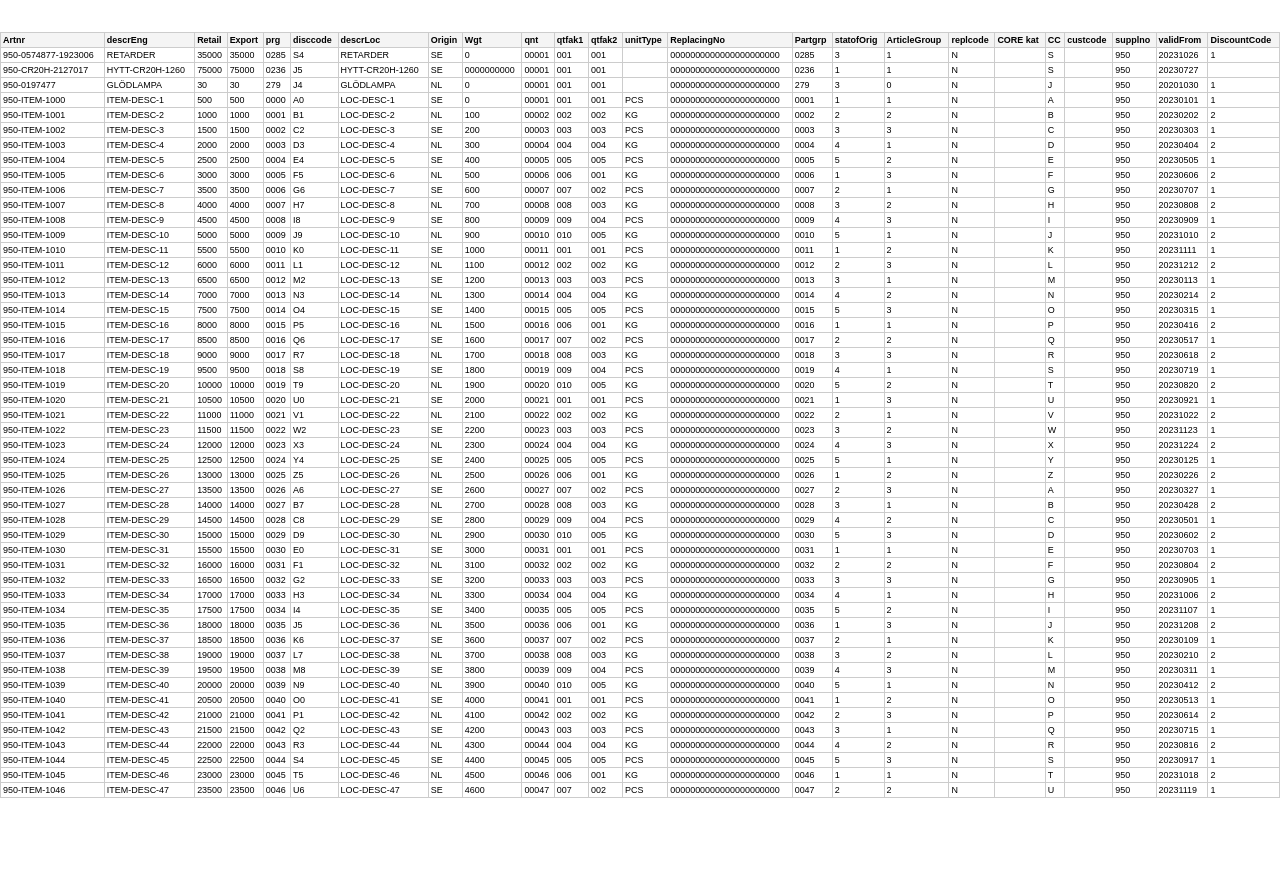
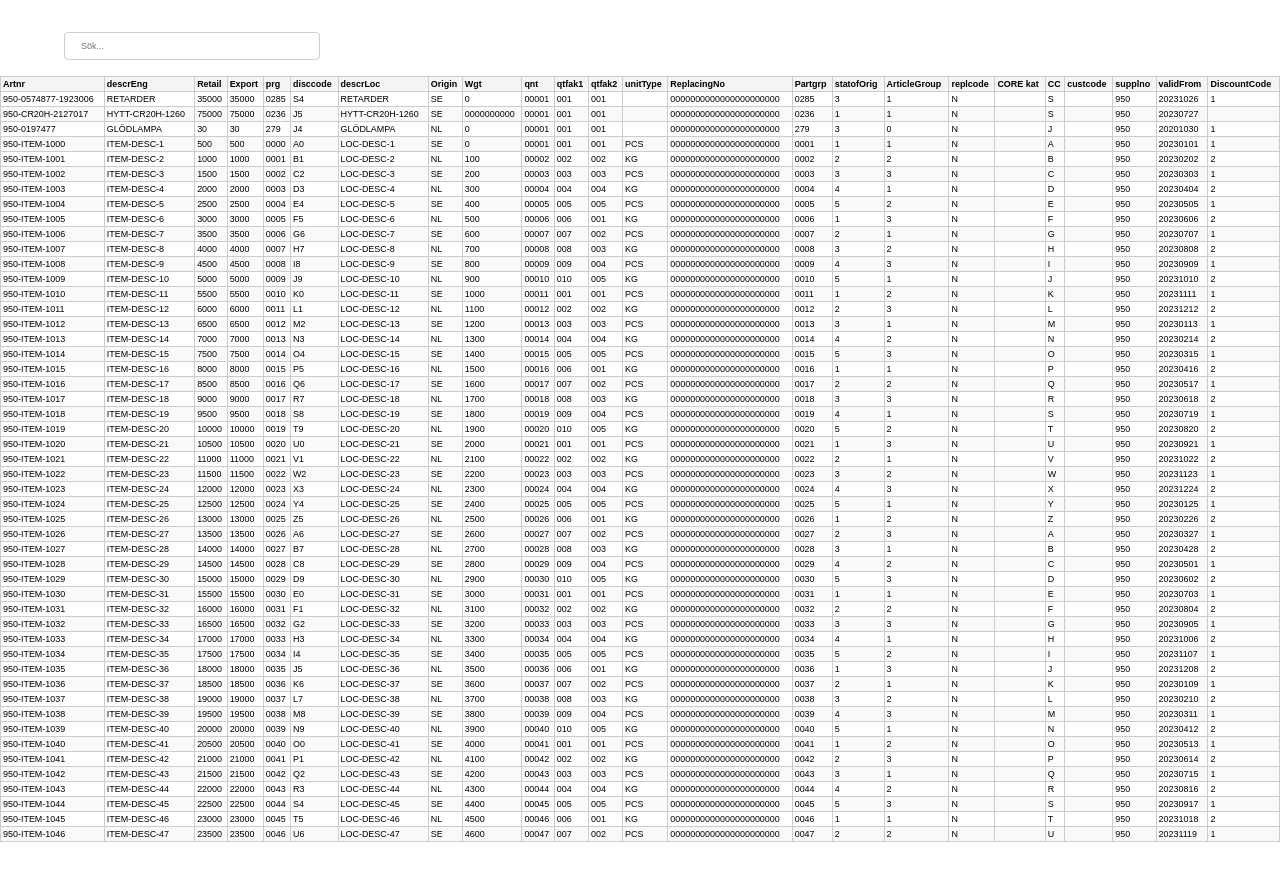
Before and after one commit to william00771/Reservdelar, a React (Vite) app in the folder begdelar.web/: page / in a window 1280 px wide. Before the commit the page ends 830 px from the top, so only its background shows below. Built offline with nearby package versions, Linux system fonts and the light colour scheme.

Commit message:
add: searchbar

```diff
--- a/begdelar.web/src/components/feature/EditPage/DynamicTable.css
+++ b/begdelar.web/src/components/feature/EditPage/DynamicTable.css
@@ -2,7 +2,7 @@
     padding: 2rem 0rem;
     width: 100%;
     overflow-x: auto;
-    font-size: .2rem;
+    font-size: 0.2rem;
   }
 
   .table {
@@ -20,3 +20,27 @@
   .table th {
     background-color: #f4f4f4;
   }
+
+  .search-bar {
+    width: 20%;
+    padding: 0.5rem 1rem;
+    margin: 0 0 1rem 4rem;
+    font-size: calc(0.8em + 0.5vw);
+    border: 1px solid #ccc;
+    border-radius: 4px;
+    outline: none;
+    transition: all 0.3s ease;
+  }
+
+  .search-bar:focus {
+    border-color: #0019d7;
+    box-shadow: 0 0 5px rgba(0, 120, 215, 0.5);
+  }
+
+  .table tbody tr:nth-child(even) {
+    background-color: #f9f9f9;
+  }
+
+  .table tbody tr:hover {
+    background-color: #eaeaea;
+  }
--- a/begdelar.web/src/components/feature/EditPage/DynamicTable.tsx
+++ b/begdelar.web/src/components/feature/EditPage/DynamicTable.tsx
@@ -1,4 +1,4 @@
-import React from 'react';
+import React, { useState } from 'react';
 import './DynamicTable.css';
 
 type TableProps<T> = {
@@ -7,16 +7,30 @@ type TableProps<T> = {
 
 function DynamicTable<T>(props: TableProps<T>) {
   const { data } = props;
+  const [searchTerm, setSearchTerm] = useState('');
 
   if (data.length === 0) {
-    return <p>No Data Available</p>;
+    return <p>Datafel</p>;
   }
 
   //@ts-ignore
   const headers = Object.keys(data[0]) as (keyof T)[];
 
+  const filteredData = data.filter(row =>
+    headers.some(header =>
+      String(row[header]).toLowerCase().includes(searchTerm.toLowerCase())
+    )
+  );
+
   return (
     <div className="table-container">
+      <input
+        type="text"
+        placeholder="Sök..."
+        value={searchTerm}
+        onChange={(e) => setSearchTerm(e.target.value)}
+        className="search-bar"
+      />
       <table className="table">
         <thead>
           <tr>
@@ -28,7 +42,7 @@ function DynamicTable<T>(props: TableProps<T>) {
           </tr>
         </thead>
         <tbody>
-          {data.map((row, index) => (
+          {filteredData.map((row, index) => (
             <tr key={index}>
               {headers.map((header) => (
                 <td key={String(header)}>
```
